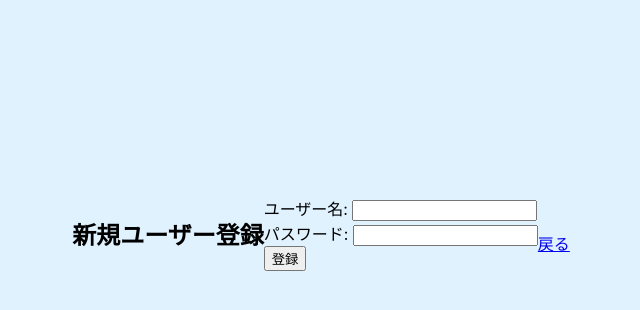
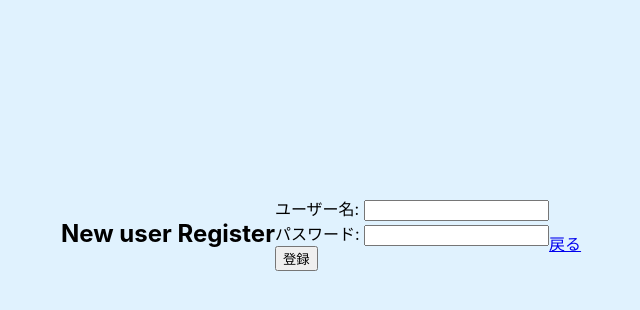
Before and after one commit to Hinata-241038/Instagram, a PHP site: page /register.php in a window 1280 px wide. Shown: the part 167-477 px from the top of the page, without its empty margins (319-959 px from the left). Run offline with PHP 8.4, Linux system fonts and the light colour scheme.

Commit message:
テスト

```diff
--- a/register.php
+++ b/register.php
@@ -152,7 +152,7 @@ if ($_SERVER["REQUEST_METHOD"] == "POST") {
     </style>
 </head>
 <body>
-    <h2>新規ユーザー登録</h2>
+    <h2>New user Register</h2>
 
     <?php if (!empty($message)): ?>
         <p style="color: red;"><?php echo $message; ?></p>
```
